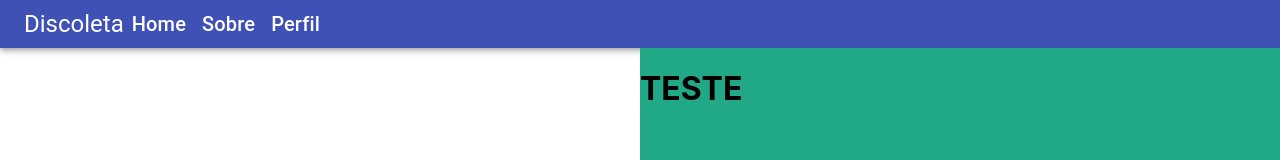
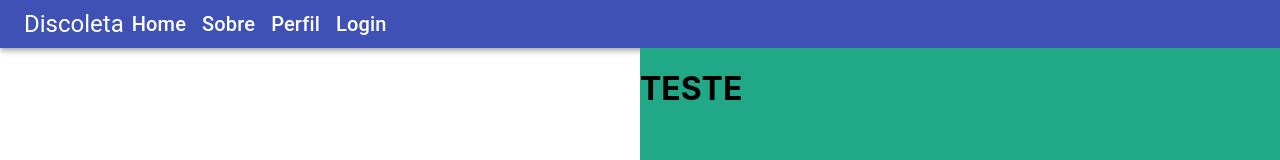
Before and after one commit to insivam/Discoleta-Frontend, a React (Create React App) app: page / in a window 1280 px wide. Shown: the top 160 px of the page. Built offline with nearby package versions, Linux system fonts and the light colour scheme.

Commit message:
Atualização

```diff
--- a/src/components/estaticos/navbar/Navbar.css
+++ b/src/components/estaticos/navbar/Navbar.css
@@ -0,0 +1,6 @@
+.link{
+    text-decoration: none;
+}
+.nav{
+    color: white !important;
+}
--- a/src/components/estaticos/navbar/Navbar.tsx
+++ b/src/components/estaticos/navbar/Navbar.tsx
@@ -1,41 +1,52 @@
-import React from 'react'
-import { AppBar, Toolbar, Typography, Box } from '@material-ui/core'
-import MenuIcon from '@material-ui/icons/Menu';
+import React from "react";
+import { AppBar, Toolbar, Typography, Box, Button } from "@material-ui/core";
+import MenuIcon from "@material-ui/icons/Menu";
 
-import './Navbar.css'
+import "./Navbar.css";
+import { Link } from "react-router-dom";
 
 function NavBar() {
   return (
     <>
       <AppBar position="static">
         <Toolbar variant="dense">
-                    <Box style={{ cursor: "pointer" }} >
+          <Box style={{ cursor: "pointer" }}>
             <Typography variant="h5" color="inherit">
               Discoleta
             </Typography>
           </Box>
           <Box display="flex" justifyContent="start">
+          <Link to="/home" className="link">
             <Box mx={1} style={{ cursor: "pointer" }}>
-                            <Typography variant="h6" color="inherit">
+              <Typography variant="h6" color="inherit" className="nav">
                 Home
               </Typography>
             </Box>
+            </Link>
             <Box mx={1} style={{ cursor: "pointer" }}>
               <Typography variant="h6" color="inherit">
                 Sobre
               </Typography>
             </Box>
             <Box mx={1} style={{ cursor: "pointer" }}>
-                            <Typography variant="h6" color="inherit">
+              <Typography variant="h6" color="inherit" className="nav">
                 Perfil
               </Typography>
             </Box>
+            <Box  mx={1} style={{ cursor: "pointer" }}>
+            <Link to="/login" className="link">
+              <Box>
+              <Typography variant="h6" color="inherit" className="nav">
+                Login
+              </Typography>
               </Box>
-
+            </Link>
+            </Box>
+          </Box>
         </Toolbar>
       </AppBar>
     </>
-    )
+  );
 }
 
-export default NavBar
+export default NavBar;
```
Lines whose indentation alone changed are shown as unchanged.
